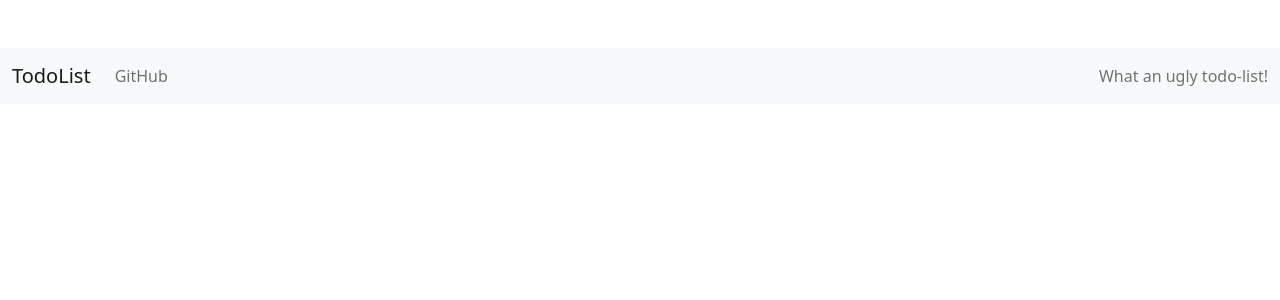
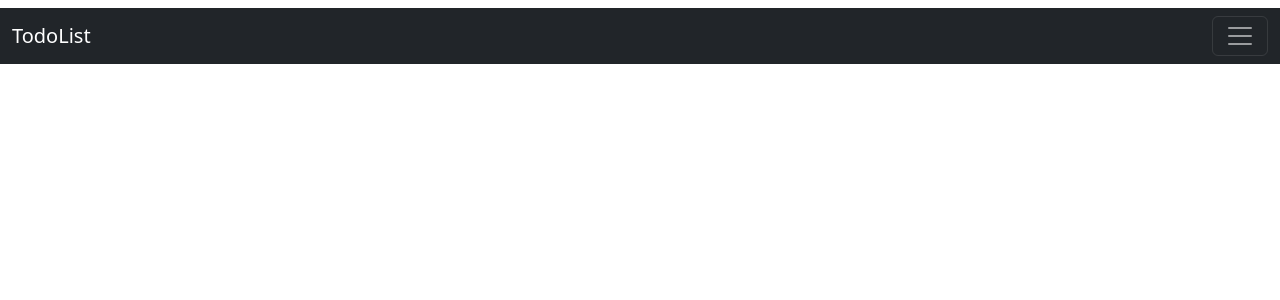
Before and after one commit to IscaRiot6/mvp-todo, a React (Create React App) app in the folder client/: page / in a window 1280 px wide. Shown: the top 300 px of the page. Built offline with nearby package versions, Linux system fonts and the light colour scheme.

Commit message:
changed reactstrap

```diff
--- a/client/src/components/TodoNavbar.js
+++ b/client/src/components/TodoNavbar.js
@@ -17,7 +17,7 @@ function TodoNavbar (args) {
 
   return (
     <div>
-      <Navbar color='light' light expand='sm' className='mt-5' {...args}>
+      <Navbar className='my-2' color='dark' dark {...args}>
         <NavbarBrand href='/'>TodoList</NavbarBrand>
         <NavbarToggler onClick={toggle} />
         <Collapse isOpen={isOpen} navbar>
@@ -39,3 +39,5 @@ function TodoNavbar (args) {
 }
 
 export default TodoNavbar
+
+// color='light' light expand='sm' className='mt-5'
```
